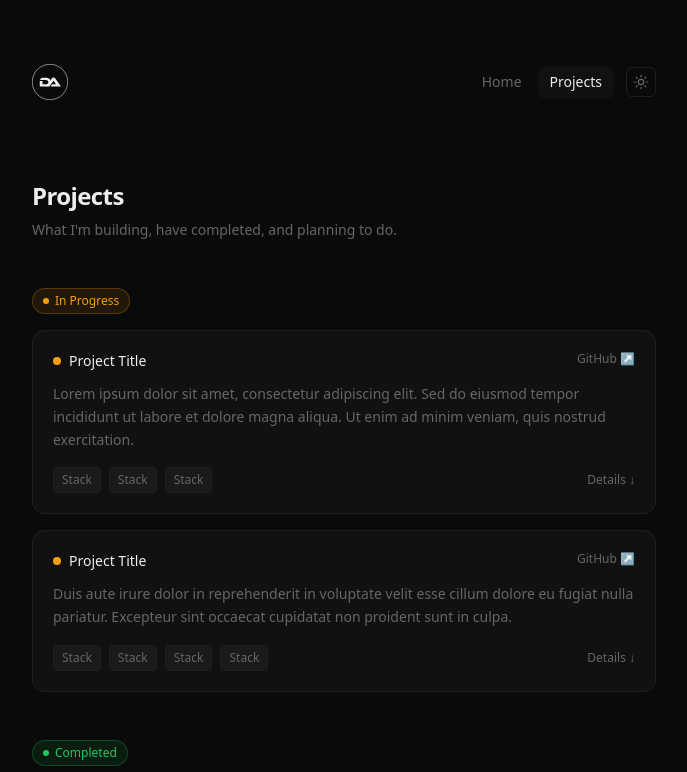
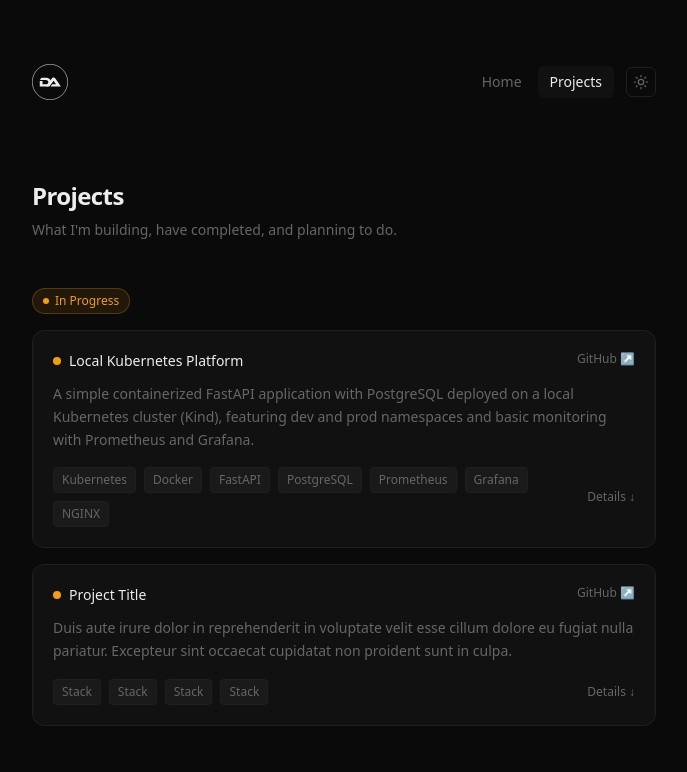
Before and after one commit to diogovalmeida/diogovalmeida.com, a Next.js app: page /projects in a window 1280 px wide. Shown: the top 772 px of the page, without its empty margins (296-983 px from the left). Built offline with nearby package versions, Linux system fonts and the light colour scheme.

Commit message:
New Project - Local K8S Platform

```diff
--- a/src/app/projects/page.tsx
+++ b/src/app/projects/page.tsx
@@ -7,14 +7,14 @@ const snap = { duration: 0.1, ease: 'easeOut' as const }
 
 const active = [
   {
-    title: 'Project Title',
-    description: 'Lorem ipsum dolor sit amet, consectetur adipiscing elit. Sed do eiusmod tempor incididunt ut labore et dolore magna aliqua. Ut enim ad minim veniam, quis nostrud exercitation.',
-    stack: ['Stack', 'Stack', 'Stack'],
-    github: 'https://github.com/diogovalmeida',
+    title: 'Local Kubernetes Platform',
+    description: 'A simple containerized FastAPI application with PostgreSQL deployed on a local Kubernetes cluster (Kind), featuring dev and prod namespaces and basic monitoring with Prometheus and Grafana.',
+    stack: ['Kubernetes', 'Docker', 'FastAPI', 'PostgreSQL', 'Prometheus', 'Grafana', 'NGINX'],
+    github: 'https://github.com/diogovalmeida/local-k8s-monitoring',
     details: [
-      'Lorem ipsum dolor sit amet consectetur adipiscing elit',
-      'Sed do eiusmod tempor incididunt ut labore',
-      'Ut enim ad minim veniam quis nostrud',
+      'Multi-stage Docker builds with non-root user, healthchecks and proper .dockerignore',
+      'Kubernetes setup with namespaces (dev/prod), resource limits, ConfigMaps, Secrets and Ingress',
+      'Observability stack with Prometheus and Grafana — custom app dashboard and failure simulations',
     ],
   },
   {
@@ -112,7 +112,7 @@ function ProjectCard({ project, index, dotColor }: {
           {project.description}
         </p>
 
-        <div className="flex items-center justify-between flex-wrap gap-2">
+        <div className="flex items-center justify-between gap-2">
           <div className="flex gap-2 flex-wrap">
             {project.stack.map((tech, i) => (
               <span
@@ -126,7 +126,7 @@ function ProjectCard({ project, index, dotColor }: {
           </div>
           <motion.button
             onClick={() => setOpen(!open)}
-            className="text-xs shrink-0"
+            className="text-xs shrink-0 ml-auto"
             style={{ color: 'var(--muted)' }}
             whileHover={{ color: 'var(--text)', transition: snap }}
           >
```
